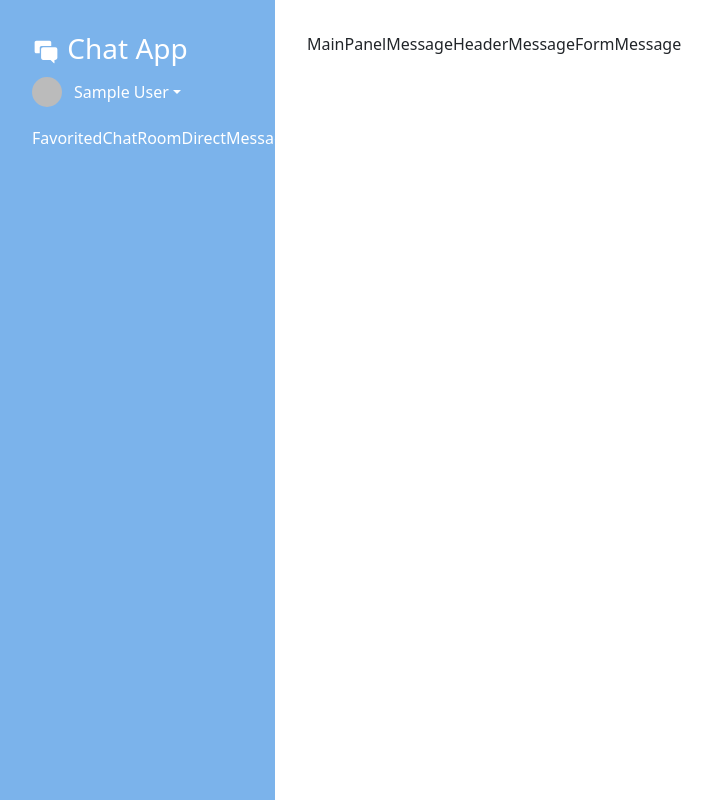
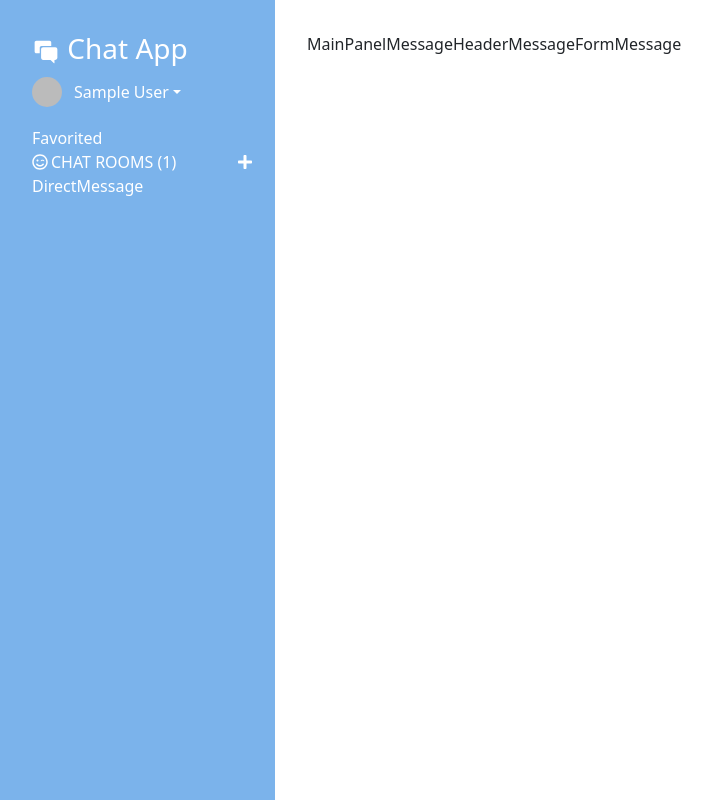
Before and after one commit to munseunggyu/chatting_app, a React (Create React App) app: page / in a window 1280 px wide. Shown: the whole page, without its empty margins (0-712 px from the left). Built offline with nearby package versions, Linux system fonts and the light colour scheme; no server answers; sample sign-in values are in the browser's storage.

Commit message:
Change SidePanel,MainPanel with 조정

```diff
--- a/src/components/ChatPage/SidePanel/ChatRooms.js
+++ b/src/components/ChatPage/SidePanel/ChatRooms.js
@@ -1,9 +1,20 @@
+import { FaRegSmileWink,FaPlus } from 'react-icons/fa';
 
 function ChatRooms(){
   return(
-    <>
-      ChatRoom
-    </>
+    <div>
+      <div style={{position:'relative',with:'100%'
+      ,display:'flex',alignItems:'center'}}>
+       <FaRegSmileWink style={{ marginRight: 3 }} />
+       CHAT ROOMS (1)
+       <FaPlus
+        // onClick={this.handleShow}
+        style={{
+            position: 'absolute',
+            right: '-10px', cursor: 'pointer'
+        }} />
+      </div>
+    </div>
   )
 }
 
--- a/src/components/ChatPage/SidePanel/UserPanel.js
+++ b/src/components/ChatPage/SidePanel/UserPanel.js
@@ -42,7 +42,6 @@ function UserPanel(){
         dispatch(setPhotoURL(downloadURL))
 
         // 데이터베이스에서 사진 변경
-        console.log(`users/${userInfo.uid}`)
         const db = getDatabase(app)
         update(re(db,`users/${userInfo.uid}`),{
           images:downloadURL
@@ -54,7 +53,6 @@ function UserPanel(){
       console.log(error)
     }
   }
-  console.log(userInfo.photoURL)
   return(
     <>
       <h3>
--- a/src/css/index.css
+++ b/src/css/index.css
@@ -157,7 +157,7 @@ hr {
   padding: 2rem;
   min-height: 100vh;
   color: white;
-  max-width: 275px;
+  width: 275px;
 }
 
 /* UserPanel 시작 */
@@ -175,6 +175,6 @@ hr {
 
 /* MainPanel 시작 */
 .main-panel{
-  width: 100%;
+  width: calc(100%-275px);
   padding: 2rem 2rem 0 2rem;
 }
```
